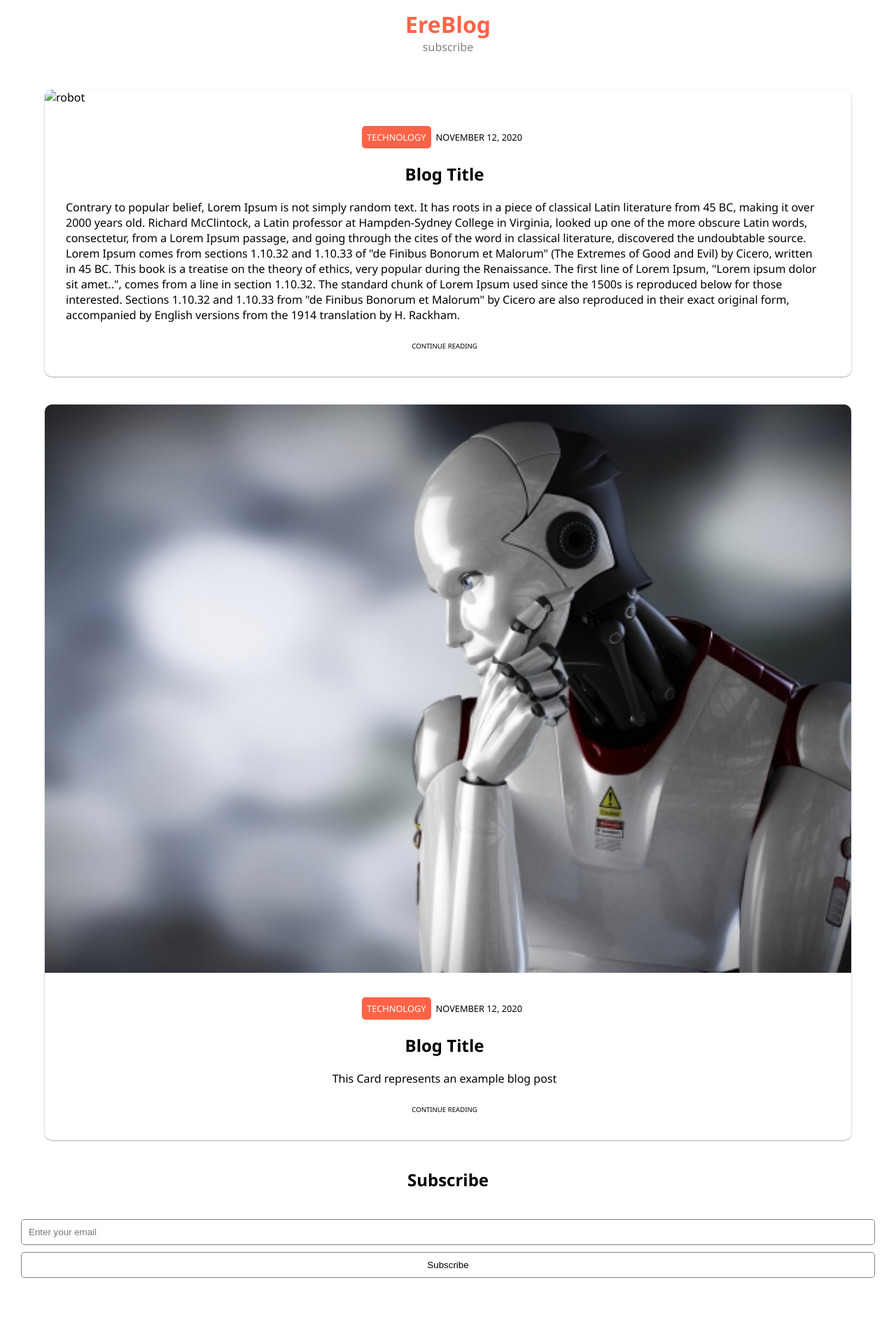
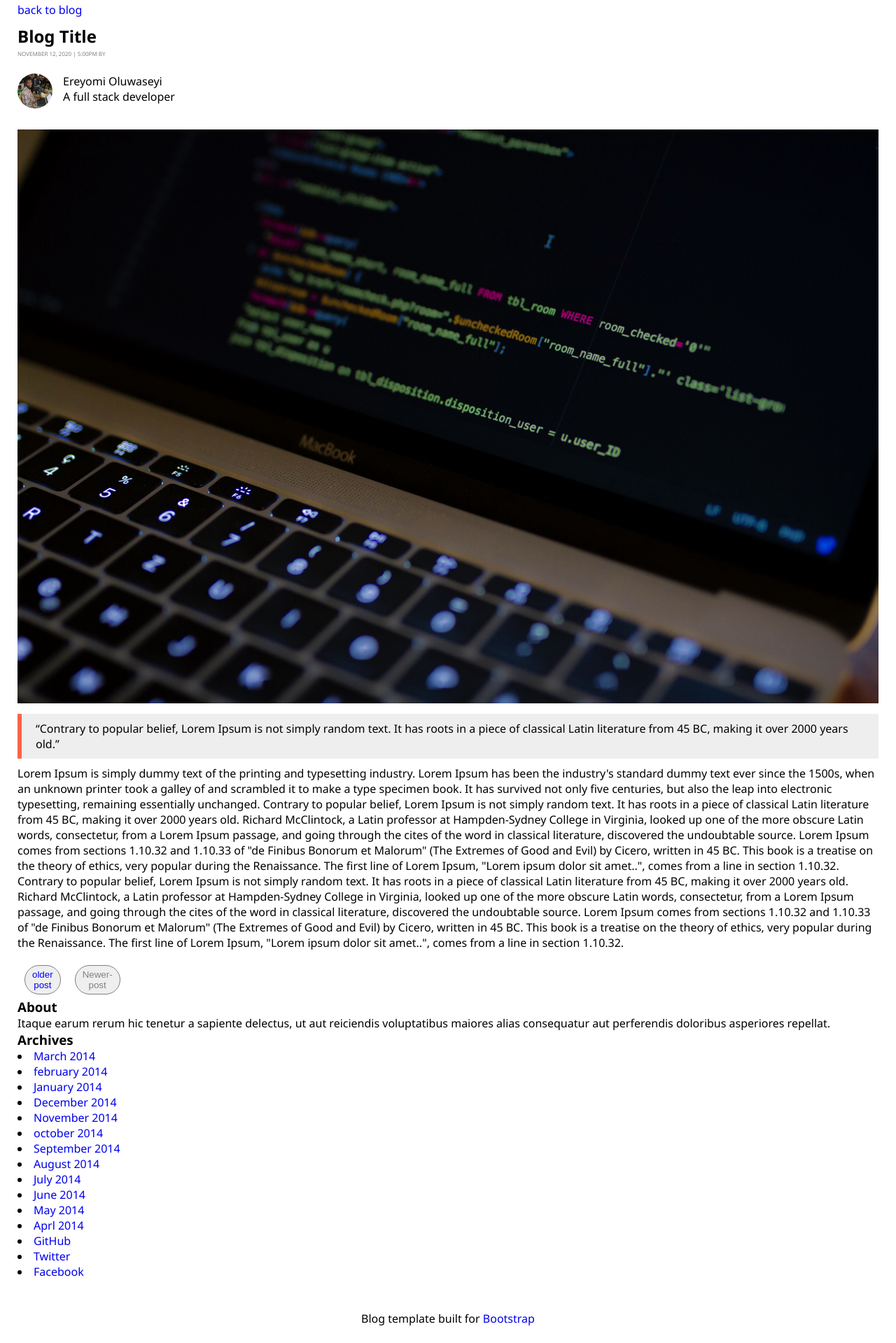
Before and after one commit to ereyomi/blog-template, a plain HTML site: page post.html in a window 1280 px wide. Shown: the part 37-1956 px from the top of the page at 70% size. Drawn offline with Linux system fonts and the light colour scheme.

Commit message:
refactor: post page

```diff
--- a/css/post.css
+++ b/css/post.css
@@ -0,0 +1,72 @@
+.post-box {
+    padding: 30px 25px;
+}
+.post-header,
+.post-title {
+    padding: 10px 0px;
+}
+.post-title p {
+    color: grey;
+    font-size: 0.5rem;
+    margin: 3px 0px;
+}
+.post-author-box {
+    width: 100%;
+    height: auto;
+    display: flex;
+    padding: 10px 0px;
+}
+.author-image {
+   width: 50px;
+    height: 50px;
+    border-radius: 100%;
+    overflow: hidden;
+}
+.author-image img {
+    width: 50px;
+    height: 50px;
+    object-fit: cover;
+    object-position: center;
+}
+.author-details {
+    padding: 0px 15px;
+}
+.post-body {
+    width: 100%;
+}
+.post-cover {
+    width: 100%;
+    margin: 10px 0px;
+}
+.post-cover img {
+    width: 100%;
+}
+.quote {
+    border-left: 6px solid tomato;
+    background: rgb(238, 238, 238);
+    padding: 10px 20px;
+    margin: 10px 0px;
+}
+.button
+{
+    margin-top: 1em;
+    display: flex;
+    flex-direction: row;
+    width: 5%;
+}
+.button .older-post{
+    color: blue;
+    padding: 5px 10px;
+    border: 1px solid gray;
+    margin: 5px 10px;
+    border-radius: 30px;
+    text-align: center;
+}
+.button .newer-post{
+    color: gray;
+    padding: 5px 10px;
+    border: 1px solid gray;
+    margin: 5px 10px;
+    border-radius: 30px;
+    text-align: center;
+}
--- a/post.html
+++ b/post.html
@@ -9,69 +9,96 @@
     </head>
 
     <body>
+
         <div class="container">
-            <!-- header -->
-            <header class="header">
-                <a class="blog-logo" href="/index.html">EreBlog</a>
-                <a href="#subscribe">subscribe</a>
+            <section class="post-box">
+               <header class="post-header">
+                   <div class="back-btn">
+                        <a href="#">back to blog</a>
+                   </div>
+                    <div class="post-title">
+                        <h1>Blog Title</h1>
+                        <p>NOVEMBER 12, 2020 | 5:00PM BY</p>
+                    </div>
+                    <div class="post-author-box">
+                        <div class="author-image">
+                            <img src="images/author.jpg" alt="author image">
+                        </div>
+                        <div class="author-details">
+                            <p class="name">
+                                Ereyomi Oluwaseyi
+                            </p>
+                            <p class="about-author">
+                                A full stack developer
+                            </p>
+                        </div>
+                    </div>
                </header>
-            <!-- content -->
-            <section class="content">
-                <!-- blog post card -->
-                <article class="cards">
-                    <div class="card-cover">
-                        <img src="images/robotA.jpg" alt="robot">
+                <div class="post-body">
+                    <div class="post-cover">
+                        <img src="images/laptop.jpeg" alt="post-image">
                     </div>
-                    <div class="card-details">
-                        <header>
-                            <span>TECHNOLOGY</span>
-                            <span>NOVEMBER 12, 2020</span>
-                        </header>
-                        <div class="card-body">
-                            <h2>Blog Title</h2>
-                            <p>Contrary to popular belief, Lorem Ipsum is not simply random text. It has roots in a piece of classical Latin literature
+                    <blockquote class="quote">
+                        <q>Contrary to popular belief, Lorem Ipsum is not simply random text. It has roots in a piece of classical Latin literature
+                        from 45 BC, making it over 2000 years old.</q>
+                    </blockquote>
+                    <p id="word-text">Lorem Ipsum is simply dummy text of the printing and
+                           typesetting industry. Lorem Ipsum has been the industry's standard
+                    dummy text ever since the 1500s, when an unknown printer took a galley of
+                     and scrambled it to make a type specimen
+                     book. It has survived not only five centuries, but also the leap into electronic
+                     typesetting, remaining essentially
+                    unchanged.
+                    Contrary to popular belief, Lorem Ipsum is not simply random text. It has roots in a piece of classical Latin literature
                     from 45 BC, making it over 2000 years old. Richard McClintock, a Latin professor at Hampden-Sydney College in Virginia,
                     looked up one of the more obscure Latin words, consectetur, from a Lorem Ipsum passage, and going through the cites of
                     the word in classical literature, discovered the undoubtable source. Lorem Ipsum comes from sections 1.10.32 and 1.10.33
                     of "de Finibus Bonorum et Malorum" (The Extremes of Good and Evil) by Cicero, written in 45 BC. This book is a treatise
                     on the theory of ethics, very popular during the Renaissance. The first line of Lorem Ipsum, "Lorem ipsum dolor sit
                     amet..", comes from a line in section 1.10.32.
-                            The standard chunk of Lorem Ipsum used since the 1500s is reproduced below for those interested. Sections 1.10.32 and
-                            1.10.33 from "de Finibus Bonorum et Malorum" by Cicero are also reproduced in their exact original form, accompanied by
-                            English versions from the 1914 translation by H. Rackham.</p>
+
+                    Contrary to popular belief, Lorem Ipsum is not simply random text. It has roots in a piece of classical Latin literature
+                    from 45 BC, making it over 2000 years old. Richard McClintock, a Latin professor at Hampden-Sydney College in Virginia,
+                    looked up one of the more obscure Latin words, consectetur, from a Lorem Ipsum passage, and going through the cites of
+                    the word in classical literature, discovered the undoubtable source. Lorem Ipsum comes from sections 1.10.32 and 1.10.33
+                    of "de Finibus Bonorum et Malorum" (The Extremes of Good and Evil) by Cicero, written in 45 BC. This book is a treatise
+                    on the theory of ethics, very popular during the Renaissance. The first line of Lorem Ipsum, "Lorem ipsum dolor sit
+                    amet..", comes from a line in section 1.10.32.
+                </p>
             </div>
-                        <footer>
-                            <a href="#">CONTINUE READING</a>
-                        </footer>
+            <div class="button">
+                <button type="post" class="older-post">older post</button>
+                <button type="post" class="newer-post">Newer-post</button>
             </div>
-                </article>
-                <!-- blog post card -->
-                <article class="cards">
-                    <div class="card-cover">
-                        <img src="images/robotB.jpg" alt="robot">
+            <div class="about-box">
+                <div class="abt">
+                    <h3>About</h3>
+                    <p>Itaque earum rerum hic tenetur a sapiente delectus, ut aut reiciendis voluptatibus maiores alias consequatur aut
+                        perferendis doloribus asperiores repellat.</p>
                 </div>
-                    <div class="card-details">
-                        <header>
-                            <span>TECHNOLOGY</span>
-                            <span>NOVEMBER 12, 2020</span>
-                        </header>
-                        <div class="card-body">
-                            <h2>Blog Title</h2>
-                            <p>This Card represents an example blog post</p>
+                <div class="archives">
+                    <h3>Archives</h3>
+                    <div class="date-link">
+                        <li><a href="#">March 2014</a></li>
+                        <li><a href="#">february 2014</a></li>
+                        <li><a href="#">January 2014</a></li>
+                        <li><a href="#">December 2014</a></li>
+                        <li><a href="#">November 2014</a></li>
+                        <li><a href="#">october 2014</a></li>
+                        <li><a href="#">September 2014</a></li>
+                        <li><a href="#">August 2014</a></li>
+                        <li><a href="#">July 2014</a></li>
+                        <li><a href="#">June 2014</a></li>
+                        <li><a href="#">May 2014</a></li>
+                        <li><a href="#">Aprl 2014</a></li>
                     </div>
-                        <footer>
-                            <a href="#">CONTINUE READING</a>
-                        </footer>
+                    <div class="Elsewhere">
+                        <li><a href="#">GitHub</a></li>
+                        <li><a href="#">Twitter</a></li>
+                        <li><a href="#">Facebook</a></li>
                     </div>
-                </article>
-            </section>
-            <!-- subscribed -->
-            <section class="subscribe" id="subscribe">
-                <h2>Subscribe</h2>
-                <form>
-                    <input type="email" name="subscribe" id="subscribe" placeholder="Enter your email">
-                    <button type="submit">Subscribe</button>
-                </form>
+                </div>
+            </div>
             </section>
             <footer class="footer">
                 <p>Blog template built for <a href="#">Bootstrap</a></p>
```
Also changed, not shown: images/author.jpg (added). Lines whose indentation alone changed are shown as unchanged.
